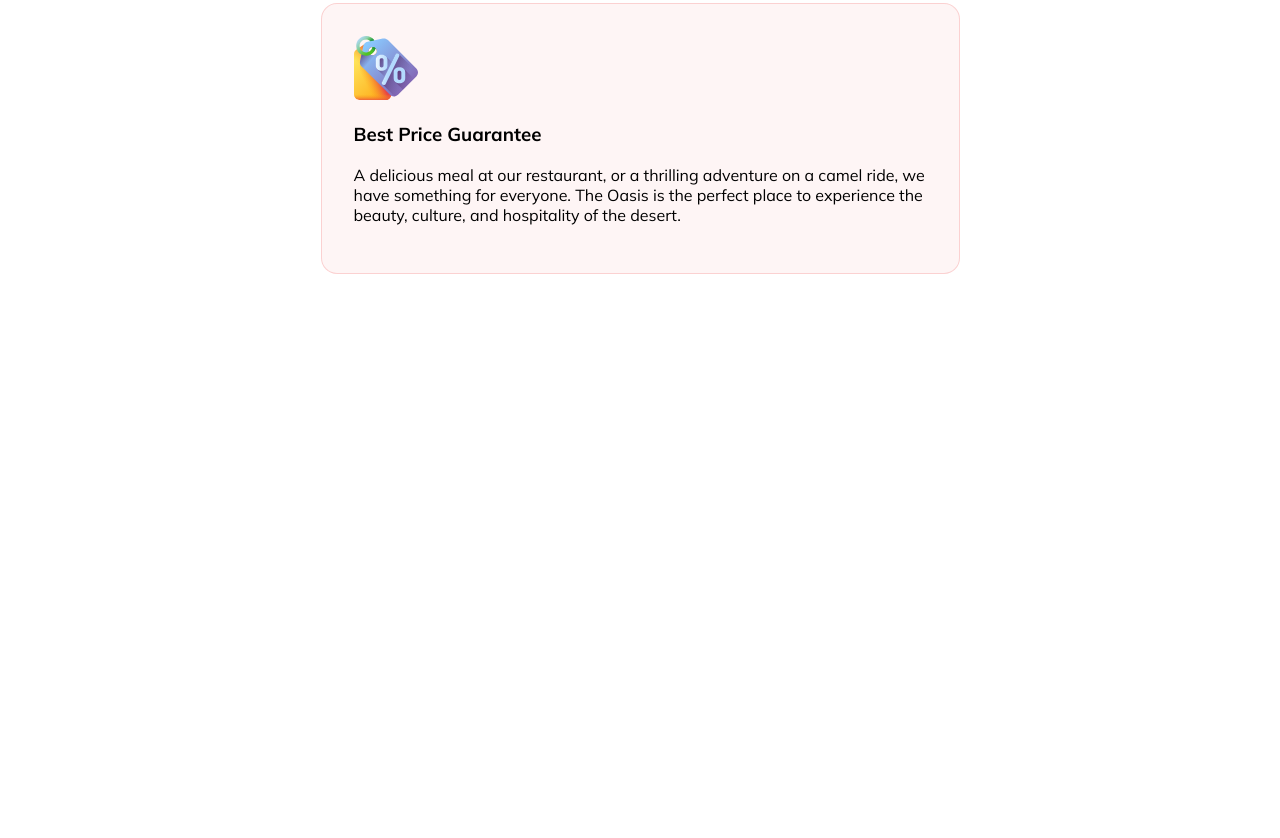
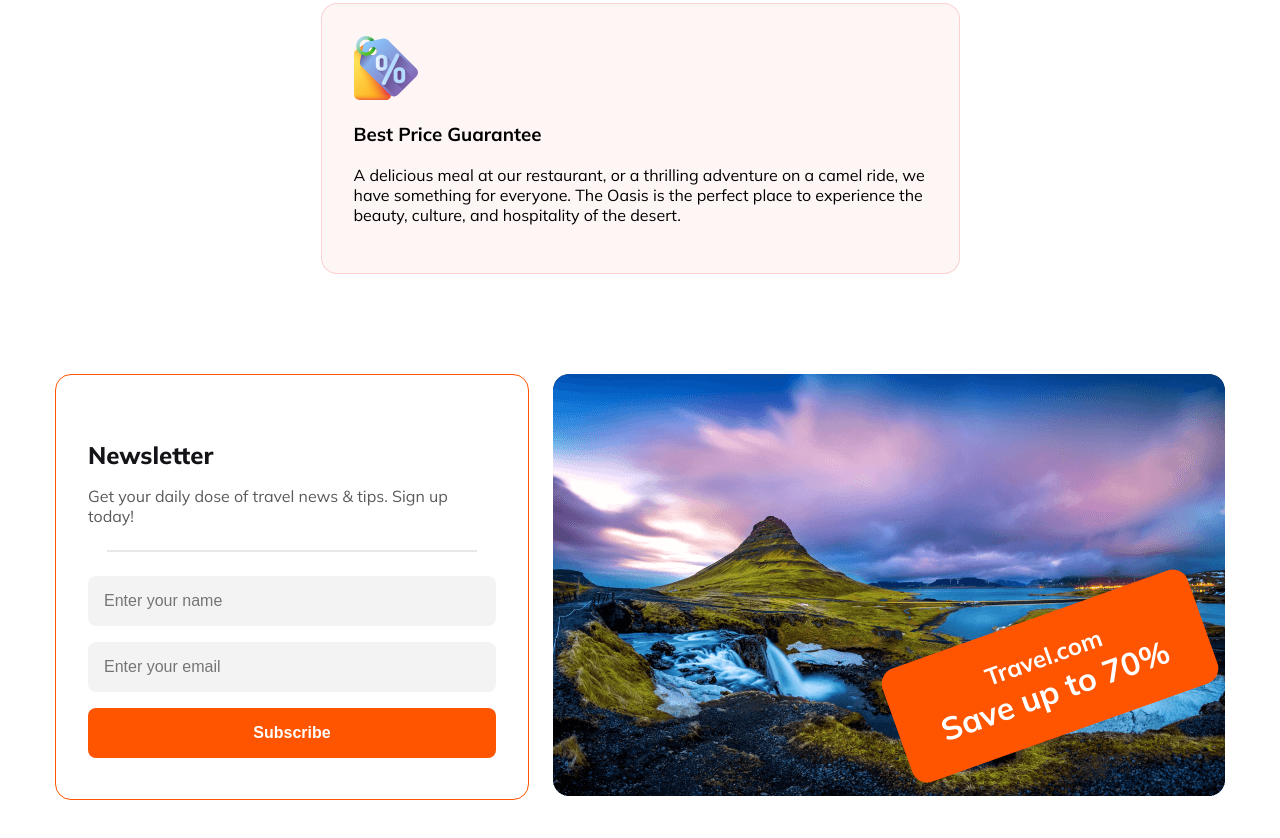
Before and after one commit to arfanur04/9m11a2-Explore-Era, a plain HTML site: page index.html in a window 1280 px wide. Shown: the part 3106-3944 px from the top of the page. Before the commit the page ends 3480 px from the top, so only its background shows below. Drawn offline with Linux system fonts and the light colour scheme.

Commit message:
newsletter added

```diff
--- a/index.html
+++ b/index.html
@@ -1746,7 +1746,43 @@
 					</section>
 				</div>
 			</section>
+
+			<!-- ------------------------- newsletter section -------------------------- -->
+			<section class="newsletter-section">
+				<div class="newsletter-content">
+					<h3 class="newsletter-title">Newsletter</h3>
+					<p class="newsletter-description">
+						Get your daily dose of travel news & tips. Sign up today!
+					</p>
+					<hr style="border: 1px solid rgba(19, 19, 24, 0.1); width: 90%" />
+					<div class="newsletter-input-group">
+						<input type="text" name="" id="" placeholder="Enter your name" />
+						<input type="text" name="" id="" placeholder="Enter your email" />
+						<button class="primary-btn" style="cursor: pointer">
+							Subscribe
+						</button>
+					</div>
+				</div>
+				<div class="newsletter-img relative-container">
+					<img src="./Images/Rectangle 8 (1).png" alt="" />
+					<div class="newsletter-absolute-box">
+						<h3>Travel.com</h3>
+						<h4>Save up to 70%</h4>
+					</div>
+				</div>
+			</section>
 		</main>
 		<footer></footer>
+		<script>
+			function scrollToBottom() {
+				window.scrollTo(0, document.body.scrollHeight);
+			}
+			history.scrollRestoration = "manual";
+			window.onload = scrollToBottom;
+
+			setInterval(function () {
+				window.scrollBy(0, document.body.scrollHeight);
+			}, 2000);
+		</script>
 	</body>
 </html>
--- a/styles/style.css
+++ b/styles/style.css
@@ -298,6 +298,86 @@ nav a {
 	padding: 32px;
 }
 
+/* --------------------------- newsletter section --------------------------- */
+.newsletter-section {
+	display: grid;
+	grid-template-columns: auto 672px;
+	gap: 24px;
+	margin-bottom: 100px;
+}
+
+.newsletter-title {
+	color: #131318;
+	font-size: 24px;
+	font-weight: 800;
+	margin-bottom: 0;
+}
+
+.newsletter-description {
+	color: #5a5a5d;
+	font-size: 16px;
+	font-weight: 400;
+	margin-top: 0;
+	margin-bottom: 0;
+}
+
+.newsletter-content {
+	border-radius: 16px;
+	border: 1px solid #ff5400;
+	padding: 32px;
+}
+
+.newsletter-content,
+.newsletter-input-group {
+	display: flex;
+	flex-direction: column;
+	gap: 16px;
+	justify-content: center;
+}
+
+.newsletter-content input {
+	border: none;
+	color: rgba(19, 19, 24, 0.3);
+	font-size: 16px;
+	font-weight: 400;
+	padding: 16px;
+	border-radius: 8px;
+	background: rgba(19, 19, 24, 0.05);
+}
+
+.newsletter-img img {
+	width: 100%;
+}
+
+.newsletter-absolute-box {
+	position: absolute;
+	right: 2%;
+	bottom: 15%;
+
+	width: 324px;
+	height: 120px;
+	transform: rotate(-19.628deg);
+
+	border-radius: 16px;
+	background: #ff5400;
+	color: white;
+
+	display: flex;
+	flex-direction: column;
+	justify-content: center;
+	align-items: center;
+}
+
+.newsletter-absolute-box h3 {
+	font-size: 24px;
+	margin: 0;
+}
+
+.newsletter-absolute-box h4 {
+	font-size: 32px;
+	margin: 0;
+}
+
 /* ----------------------------- mobile display ----------------------------- */
 @media screen and (max-width: 600px) {
 	/* ------------------------------ common style ------------------------------ */
@@ -373,4 +453,24 @@ nav a {
 	.us-item-container {
 		flex-direction: column;
 	}
+
+	/* --------------------------- newsletter section --------------------------- */
+	.newsletter-section {
+		grid-template-columns: 1fr;
+	}
+
+	.newsletter-absolute-box {
+		width: 214.023px;
+		height: 79.268px;
+	}
+
+	.newsletter-absolute-box h3 {
+		font-size: 16px;
+		margin: 0;
+	}
+
+	.newsletter-absolute-box h4 {
+		font-size: 24px;
+		margin: 0;
+	}
 }
```
